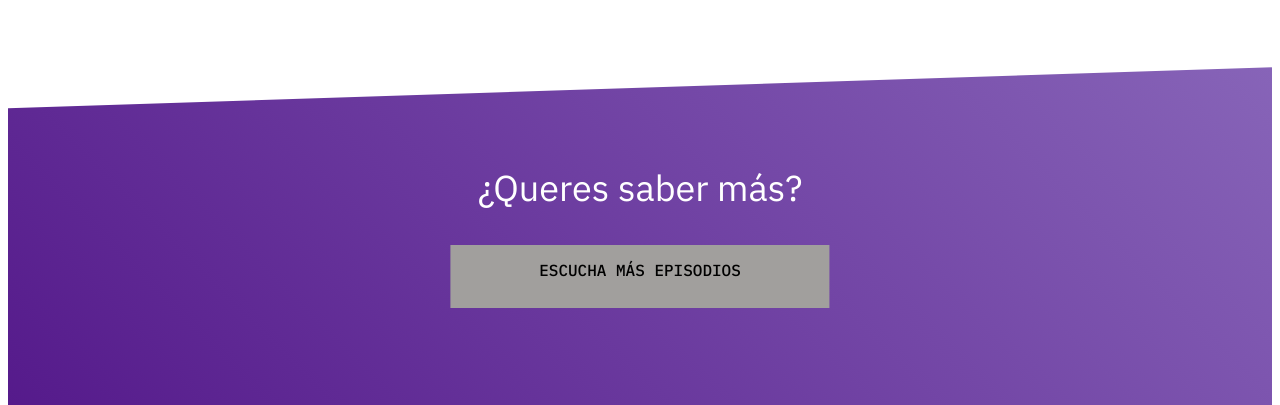
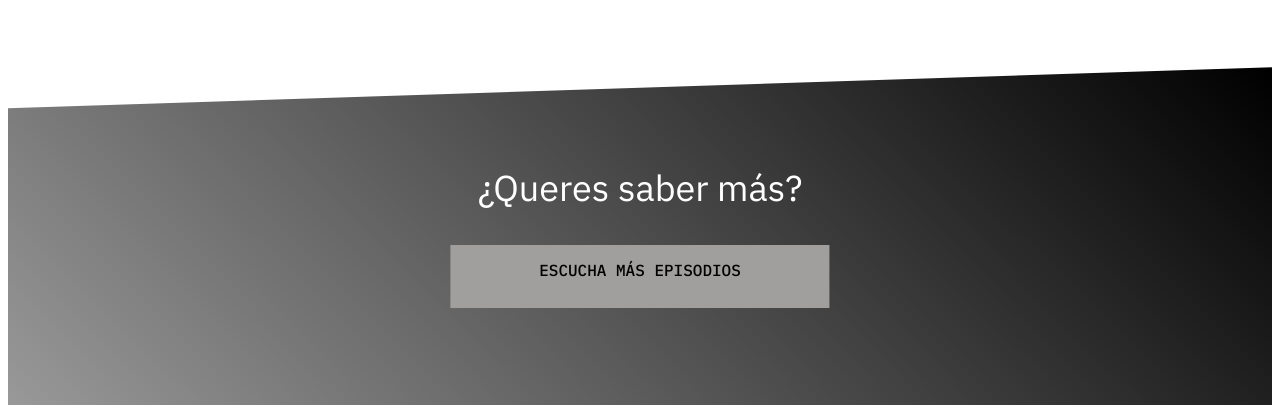
Before and after one commit to JuliaVanesa/desarrollowebcoder, a website: page index.html in a window 1280 px wide. Shown: the part 3683-4088 px from the top of the page. Drawn offline with Linux system fonts and the light colour scheme.

Commit message:
cambio seccion mas

```diff
--- a/scss/_mas.scss
+++ b/scss/_mas.scss
@@ -1,10 +1,10 @@
 .mas {
     width: 100%;
     max-width: 100%;
-    background-image: linear-gradient(225deg, #8764B8 0%, #551A8B 100%);
-    background-image: -webkit-linear-gradient(225deg, #8764B8 0%, #551A8B 100%);
-    background-image: -o-linear-gradient(225deg, #8764B8 0%, #551A8B 100%);
-    background-image: -moz-linear-gradient(225deg, #8764B8 0%, #551A8B 100%);
+    background-image: linear-gradient(225deg, #000000 0%, #999999 100%);
+    background-image: -webkit-linear-gradient(225deg, #000000 0%, #999999 100%);
+    background-image: -o-linear-gradient(225deg, #000000 0%, #999999 100%);
+    background-image: -moz-linear-gradient(225deg, #000000 0%, #999999 100%);
     clip-path:polygon(0% 12%, 100% 0%, 100% 100%,0% 100%);
     -webkit-clip-path:polygon(0% 12%, 100% 0%, 100% 100%,0% 100%);
     -ms-clip-path:polygon(0% 12%, 100% 0%, 100% 100%,0% 100%);
```
Also changed, not shown: css/style.css.
